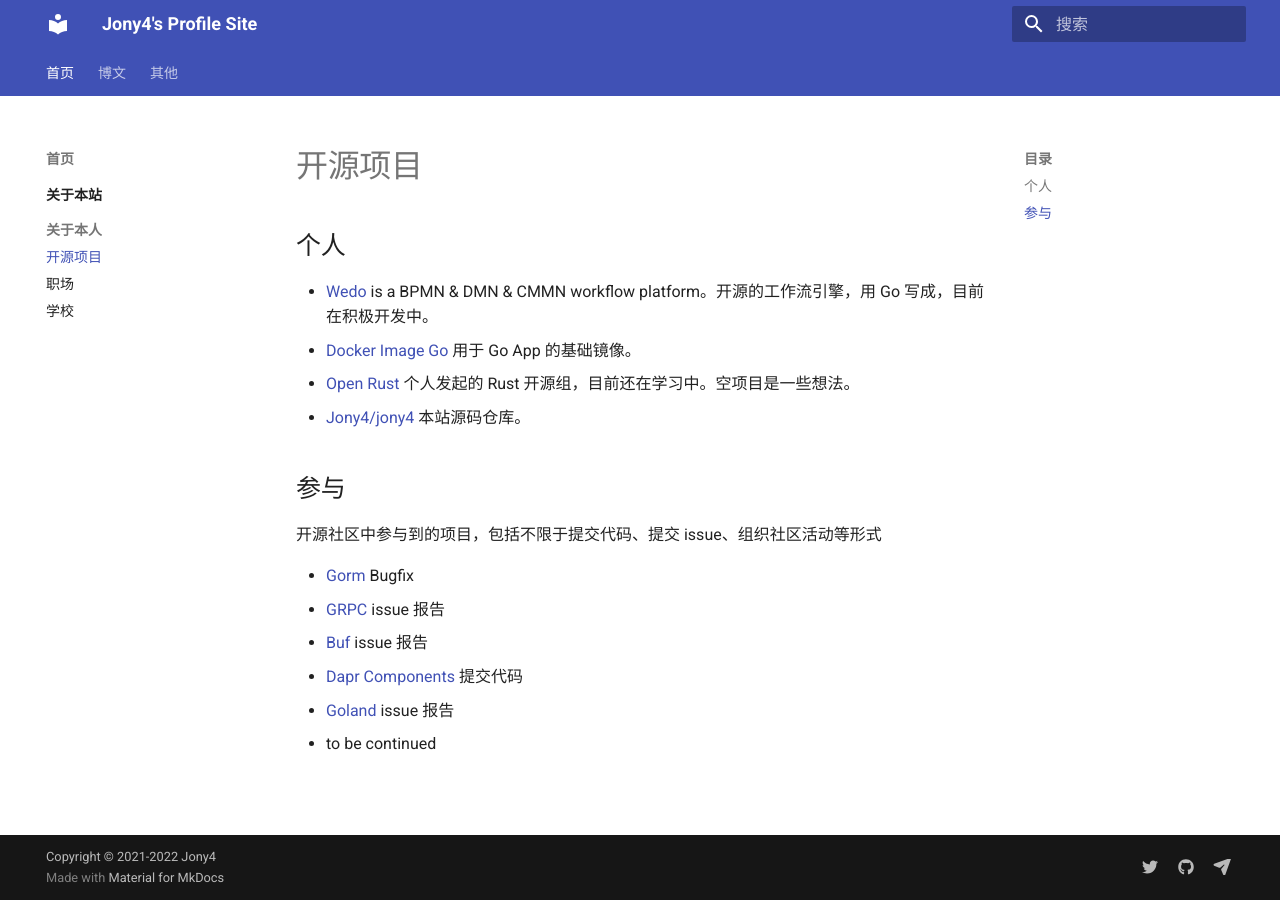
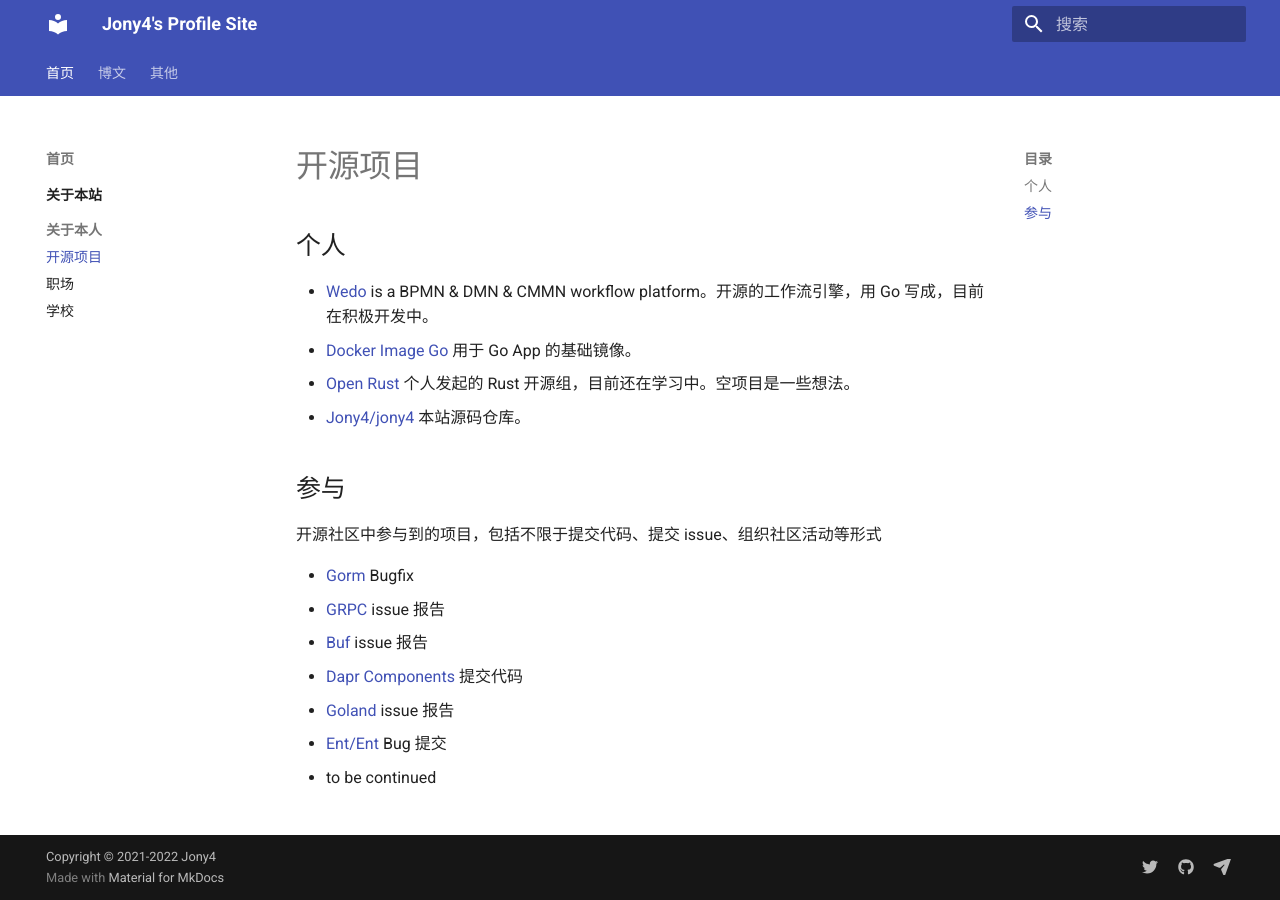
Before and after one commit to jony4/jony4, an MkDocs documentation site: the page built from docs/about/opensource.md, in a window 1280 px wide. Built offline with MkDocs 1.6.1 and Material for MkDocs 9.7.7, drawn with Linux system fonts in a browser that asks for light colours.

Commit message:
Created with BatNoter

```diff
--- a/docs/about/opensource.md
+++ b/docs/about/opensource.md
@@ -16,4 +16,5 @@
 - [Buf](https://github.com/bufbuild/buf) issue 报告
 - [Dapr Components](https://github.com/dapr/components-contrib) 提交代码
 - [Goland](https://youtrack.jetbrains.com/issue/GO-12060) issue 报告
+- [Ent/Ent](https://github.com/ent/ent/issues/2561) Bug 提交
 - to be continued
```
